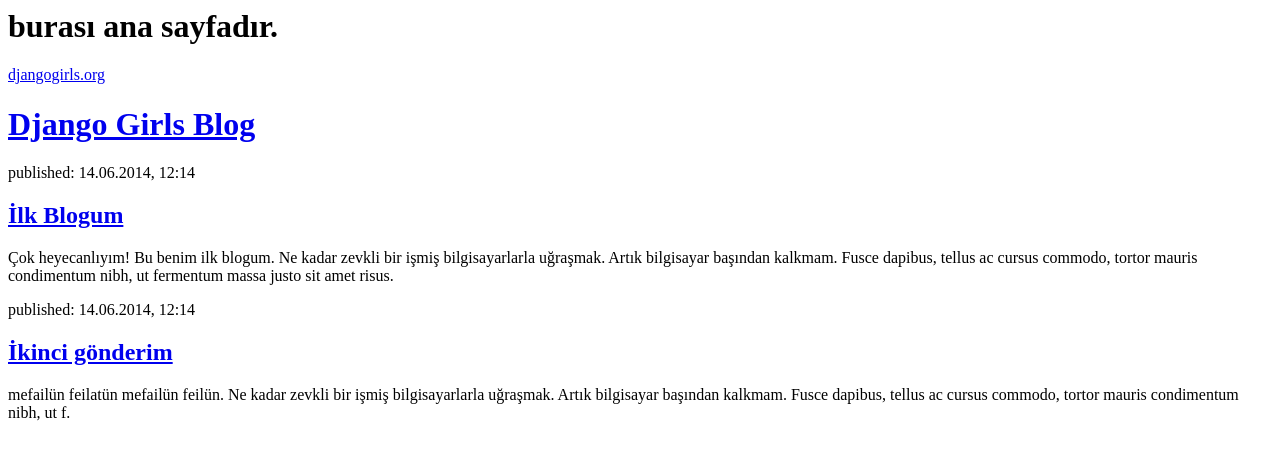
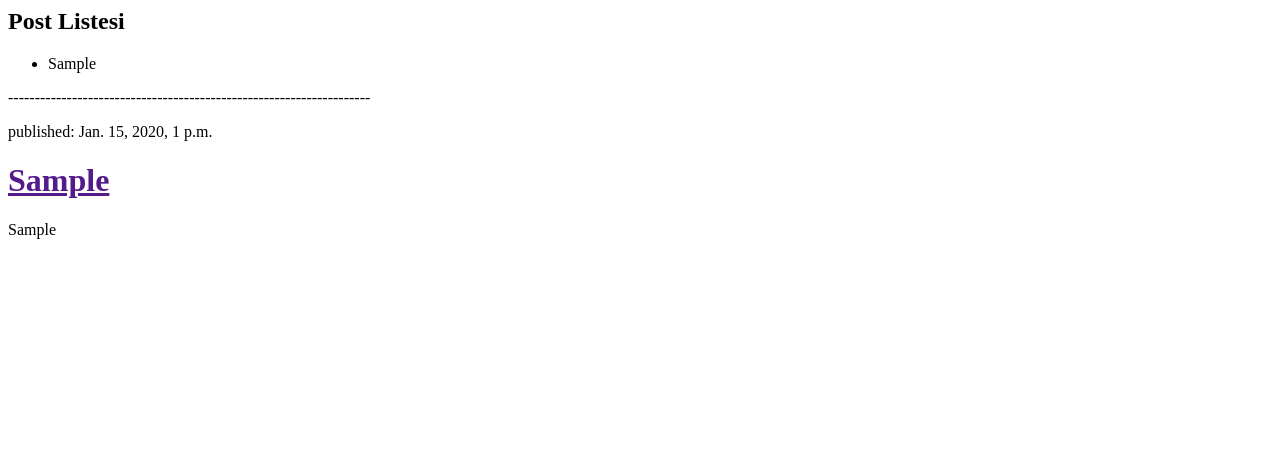
Before and after one commit to aliince77/my-first-blog, a Django app: template blog/templates/blog/post_list.html in a window 1280 px wide. Shown: the top 460 px of the page. Run offline with Django 3.2, Linux system fonts and the light colour scheme; the template is opened without the code that fills it: values that come from a table or form of the project are taken from there, others are empty; tables that the repository leaves empty hold one stand-in row (values such as "Sample post"); parts of the project's set-up code (start-up, migrations or seed data) failed here and were passed over.

Commit message:
Veri tabanındaki yazıları görebilmek için şablonları değiştirdim.

```diff
--- a/blog/templates/blog/post_list.html
+++ b/blog/templates/blog/post_list.html
@@ -3,24 +3,25 @@
 <title>Ali İNCE Django Web Blog Denemesi</title>
 </head>
 <body>
-<h1>burası ana sayfadır.</h1>
-<p><a href = "http://djangogirls.org">djangogirls.org</a></p>
+<div>
+	<div><h2>Post Listesi</h2></div>
 
-<div>
-    <h1><a href="#">Django Girls Blog</a></h1>
+      <div>
+      	<ul>
+      	  {% for post in posts %}
+      		<li>{{post}}</li>
+          {% endfor %}
+        </ul>
+      </div>
 </div>
+--------------------------------------------------------------------
 
-<div>
-    <p>published: 14.06.2014, 12:14</p>
-    <h2><a href="#">İlk Blogum</a></h2>
-    <p>Çok heyecanlıyım! Bu benim ilk blogum. Ne kadar zevkli bir işmiş bilgisayarlarla uğraşmak. Artık bilgisayar başından kalkmam. Fusce dapibus, tellus ac cursus commodo, tortor mauris condimentum nibh, ut fermentum massa justo sit amet risus.</p>
-</div>
-
-<div>
-    <p>published: 14.06.2014, 12:14</p>
-    <h2><a href="#">İkinci gönderim</a></h2>
-    <p>mefailün feilatün mefailün feilün. Ne kadar zevkli bir işmiş bilgisayarlarla uğraşmak. Artık bilgisayar başından kalkmam. Fusce dapibus, tellus ac cursus commodo, tortor mauris condimentum nibh, ut f.</p>
-</div>
-
+{% for post in posts %}
+    <div>
+        <p>published: {{ post.yayinlanma_tarihi }}</p>
+        <h1><a href="">{{ post.baslik }}</a></h1>
+        <p>{{ post.yazi|linebreaks }}</p>
+    </div>
+{% endfor %}
 </body>
 </html>
--- a/blog/views.py
+++ b/blog/views.py
@@ -1,4 +1,7 @@
 from django.shortcuts import render
+from django.utils import timezone
+from .models import Post
 
 def post_list(request):
-	return render(request, 'blog/post_list.html',{})
+	posts = Post.objects.filter(yayinlanma_tarihi__lte=timezone.now()).order_by('yayinlanma_tarihi')
+	return render(request, 'blog/post_list.html',{'posts':posts})
```
